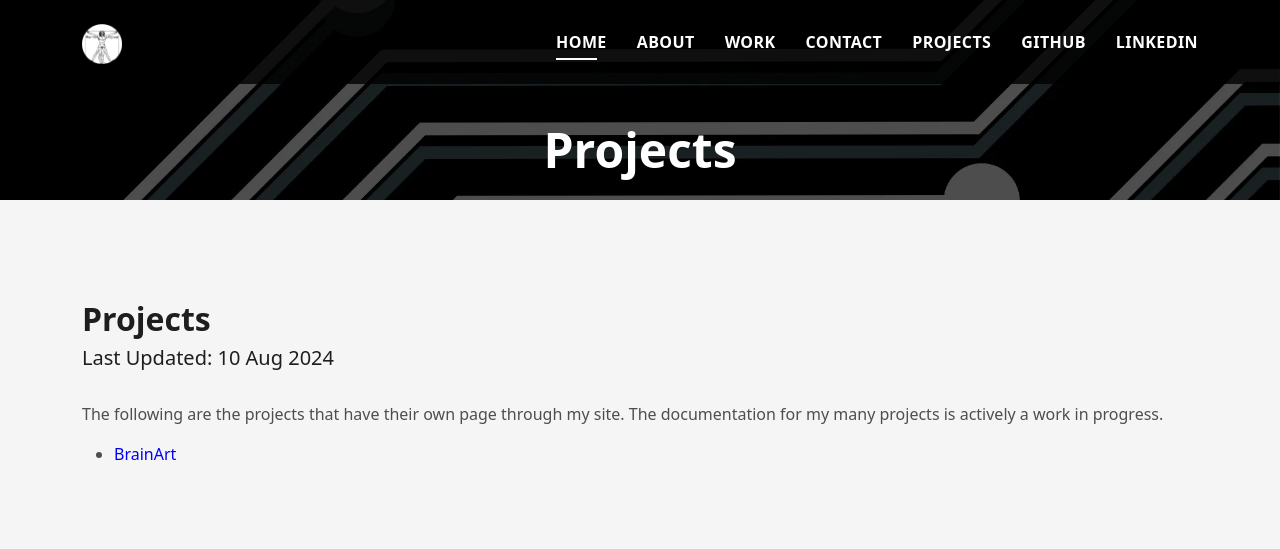
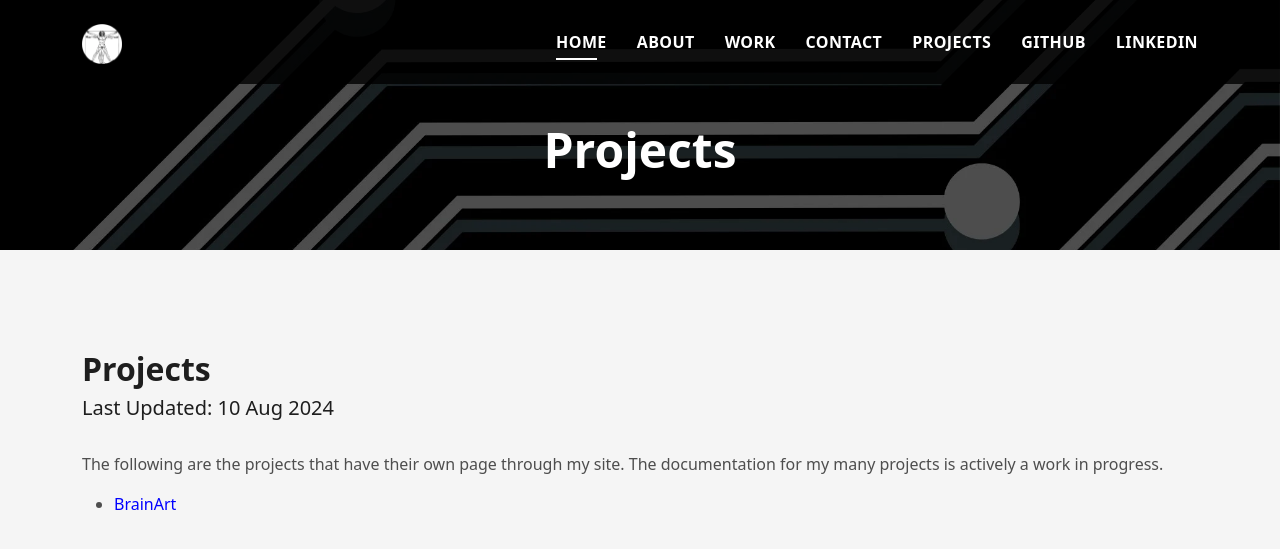
Before and after one commit to LeonardoFerrisi/portfolio-site, a Jekyll site: the page built from _categories/projects.md, in a window 1280 px wide. Shown: the top 549 px of the page. Built offline with Jekyll 4.4.1, drawn with Linux system fonts in a browser that asks for light colours.

Commit message:
updated some layput features in projects and categories

```diff
--- a/_layouts/category_page.html
+++ b/_layouts/category_page.html
@@ -48,7 +48,7 @@
 </header><!-- End Header -->
 
 <!-- ======= Primary Project Title Section ======= -->
-<div class="route bg-image" style="background-image: url({{ site.baseurl }}/assets/img/dark-bkgrnd-short.webp); height: 200px; !important">
+<div class="route bg-image" style="background-image: url({{ site.baseurl }}/assets/img/dark-bkgrnd-short.webp); height: 250px; !important">
   <div class="container">
     <h1 class="project-title">{{ page.title }}</h1>
   </div>
--- a/_layouts/project.html
+++ b/_layouts/project.html
@@ -48,7 +48,7 @@
 </header><!-- End Header -->
 
 <!-- ======= Primary Project Title Section ======= -->
-<div class="route bg-image-short" style="background-image: url({{ site.baseurl }}/assets/img/dark-bkgrnd-short.webp);">
+<div class="route bg-image" style="background-image: url({{ site.baseurl }}/assets/img/dark-bkgrnd-short.webp); height: 250px; !important">
   <div class="container">
     <h1 class="project-title">{{ page.title }}</h1>
   </div>
```
